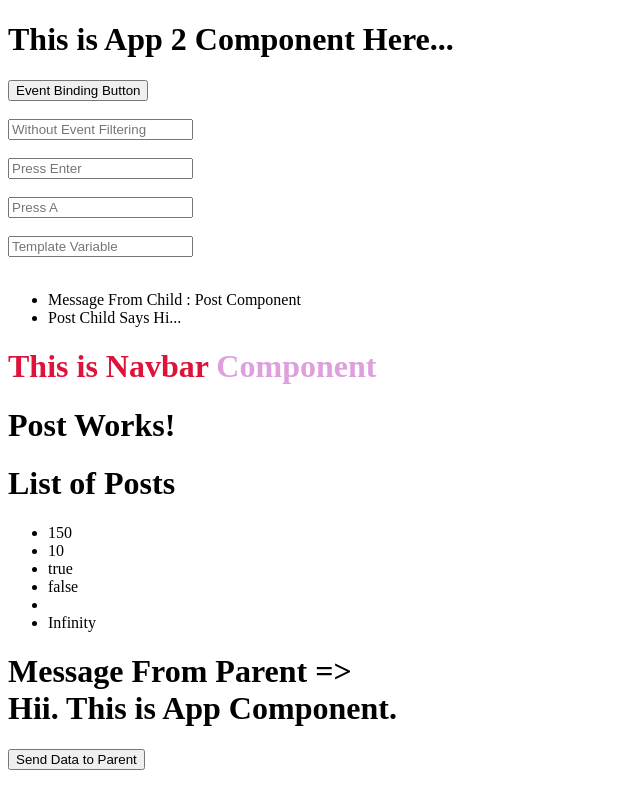
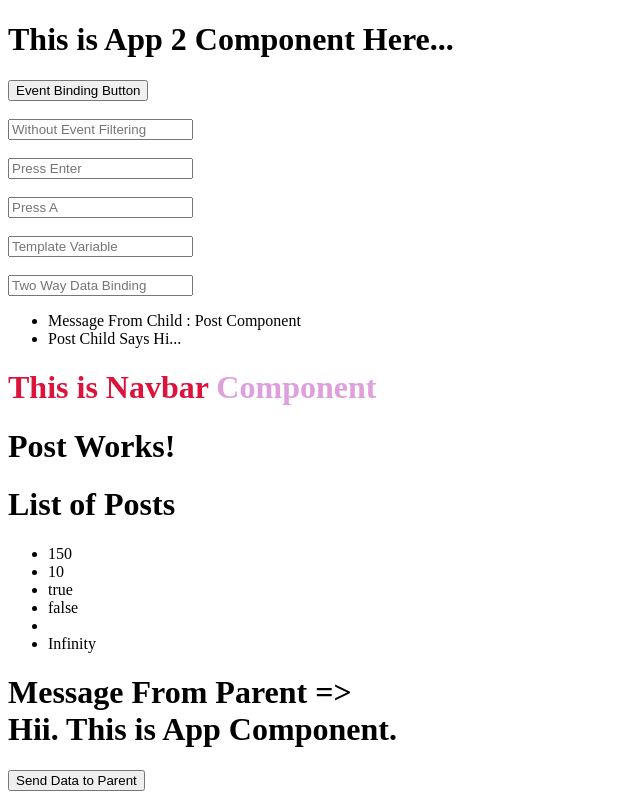
Before and after one commit to manishsajandasani/octacademy-angular, an Angular app: page / in a window 1280 px wide. Shown: the top 796 px of the page, without its empty margins (0-640 px from the left). Built offline with nearby package versions, Linux system fonts and the light colour scheme.

Commit message:
Two Way Data Binding

```diff
--- a/src/app/app.component.html
+++ b/src/app/app.component.html
@@ -13,6 +13,9 @@
 <input (keyup.enter)="onKeyUp2()" placeholder="Press Enter"> <br> <br>
 <input (keyup.A)="onKeyUp2()" placeholder="Press A"> <br> <br>
 <input (keyup.enter)="onKeyUp3(username.value)" #username placeholder="Template Variable" > <br> <br>
+
+<!-- Two Way Data Binding -->
+<input type="text" (keyup.enter)="onKeyUp4()" [(ngModel)] = 'userName' placeholder="Two Way Data Binding">
 
 <ul>
   <li>Message From Child : Post Component</li>
--- a/src/app/app.component.ts
+++ b/src/app/app.component.ts
@@ -12,6 +12,7 @@ export class AppComponent implements AfterViewInit {
   parentMessage: string = "Hii. This is App Component.";
   messageFromPost: string = "";
   messageFromPostViaOutput: string = "";
+  userName: string = "";
 
   @ViewChild(PostComponent) postChildMessage: any;
 
@@ -43,6 +44,11 @@ export class AppComponent implements AfterViewInit {
     console.log(username);
   }
 
+  // Two Way Data Binding
+  onKeyUp4() {
+    console.log(this.userName);
+  }
+
   /**
    * Here it prints `undefined`. But, why?
    * Because constructor function is called before the component is loaded in the browser.
--- a/src/app/app.module.ts
+++ b/src/app/app.module.ts
@@ -1,5 +1,6 @@
 import { NgModule } from '@angular/core';
 import { BrowserModule } from '@angular/platform-browser';
+import { FormsModule } from '@angular/forms';
 
 import { AppRoutingModule } from './app-routing.module';
 import { AppComponent } from './app.component';
@@ -14,7 +15,8 @@ import { PostComponent } from './post/post.component';
   ],
   imports: [
     BrowserModule,
-    AppRoutingModule
+    AppRoutingModule,
+    FormsModule
   ],
   providers: [],
   bootstrap: [AppComponent]
```
Also changed, not shown: 1 other file (tests, documents, lock files or other folders).
